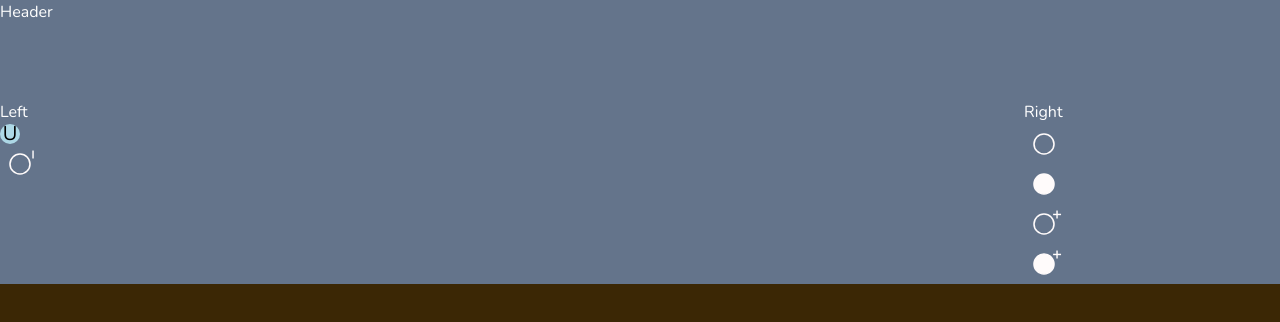
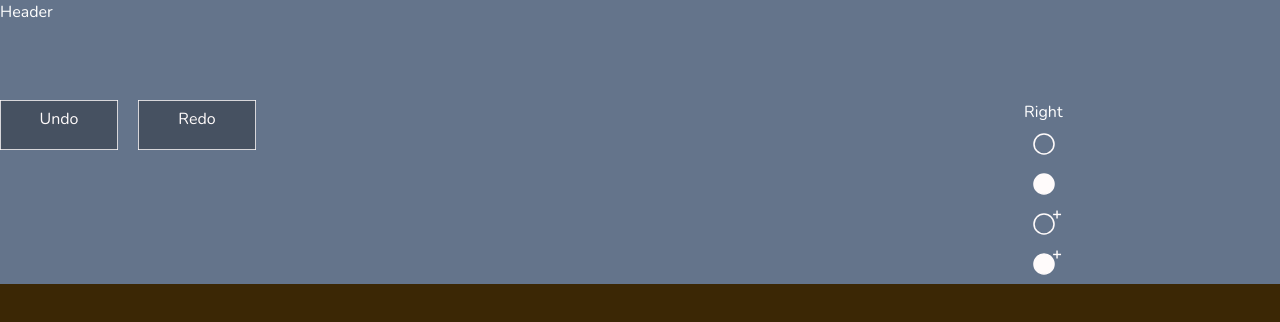
Before and after one commit to Injng/gobase, a SvelteKit app: page / in a window 1280 px wide. Shown: the top 322 px of the page. Built offline with nearby package versions, Linux system fonts and the light colour scheme.

Commit message:
prettier undo and redo

```diff
--- a/src/routes/+page.svelte
+++ b/src/routes/+page.svelte
@@ -214,28 +214,25 @@
         <div>Header</div>
     </div>
     <div class="grid grid-cols-[20%_auto_20%]">
-        <div>Left
-            <svg width="20" height="20" role="button" tabindex="-1" on:click={undo} on:keydown={() => {}}>
-                <circle cx="10" cy="10" r="10" fill="lightblue" />
-                <text x="50%" y="50%" text-anchor="middle" fill="black" font-size="20px" dy=".3em">U</text>
+        <div style="display: flex; justify-content: space-between;">
+            <svg style = "margin-right: 20px;" width="50%" height="50" role="button" tabindex="-1" on:click={undo} on:keydown={() => {}}>
+                <rect
+                        style="fill:#000000;fill-opacity:30%;stroke:#fffbfb;stroke-width:1.565;stroke-dasharray:none;stroke-opacity:1"
+                        id="rect1"
+                        width="100%"
+                        height="50"
+                />
+                <text x="50%" y="20px" dominant-baseline="middle" text-anchor="middle" fill="#fffbfb">Undo</text>
             </svg>
-            <svg width="50px" height="40px" role="button" tabindex="-1" on:click={redo} on:keydown={() => {}}>
-                <circle
-                        style="fill:#000000;fill-opacity:0;stroke:#fffbfb;stroke-width:1.565;stroke-dasharray:none;stroke-opacity:1"
-                        id="path1"
-                        cx="20"
-                        cy="20"
-                        r="10"
-                />
-                <rect
-                        style="fill:#000000;fill-opacity:0;stroke:#fffbfb;stroke-width:1.41226"
-                        id="rect1"
-                        width="0.012675161"
-                        height="6.5395594"
-                        x="33.037266"
-                        y="7.2474785"
-                />
-            </svg>
+           <svg style = "margin-left: 20 px" width="50%" height="50" role="button" tabindex="-1" on:click={redo} on:keydown={() => {}}>
+             <rect
+                    style="fill:#000000;fill-opacity:30%;stroke:#fffbfb;stroke-width:1.565;stroke-dasharray:none;stroke-opacity:1"
+                    id="rect1"
+                    width="100%"
+                    height="50"
+             />
+               <text x="50%" y="20px" dominant-baseline="middle" text-anchor="middle" fill="#fffbfb">Redo</text>
+           </svg>
         </div>
 
 
@@ -254,6 +251,7 @@
                     cy="20"
                     r="10" />
             </svg>
+
             <svg width="50px" height="40px" role="button" tabindex="-1" on:click={playWhite} on:keydown={() => {}}>
                 <circle
                     style="fill:#fffbfb;fill-opacity:1;stroke:#fffbfb;stroke-width:1.565;stroke-dasharray:none;stroke-opacity:1"
@@ -262,6 +260,7 @@
                     cy="20"
                     r="10" />
             </svg>
+
             <svg width="50px" height="40px" role="button" tabindex="-1" on:click={setBlack} on:keydown={() => {}}>
                 <circle
                     style="fill:#000000;fill-opacity:0;stroke:#fffbfb;stroke-width:1.565;stroke-dasharray:none;stroke-opacity:1"
@@ -285,6 +284,7 @@
                     y="-36.335133"
                     transform="rotate(90)" />
             </svg>
+
             <svg width="50px" height="40px" role="button" tabindex="-1" on:click={setWhite} on:keydown={() => {}}>
                 <circle
                 style="fill:#fffbfb;fill-opacity:1;stroke:#fffbfb;stroke-width:1.565;stroke-dasharray:none;stroke-opacity:1"
```
Also changed, not shown: 1 other file (tests, documents, lock files or other folders).
